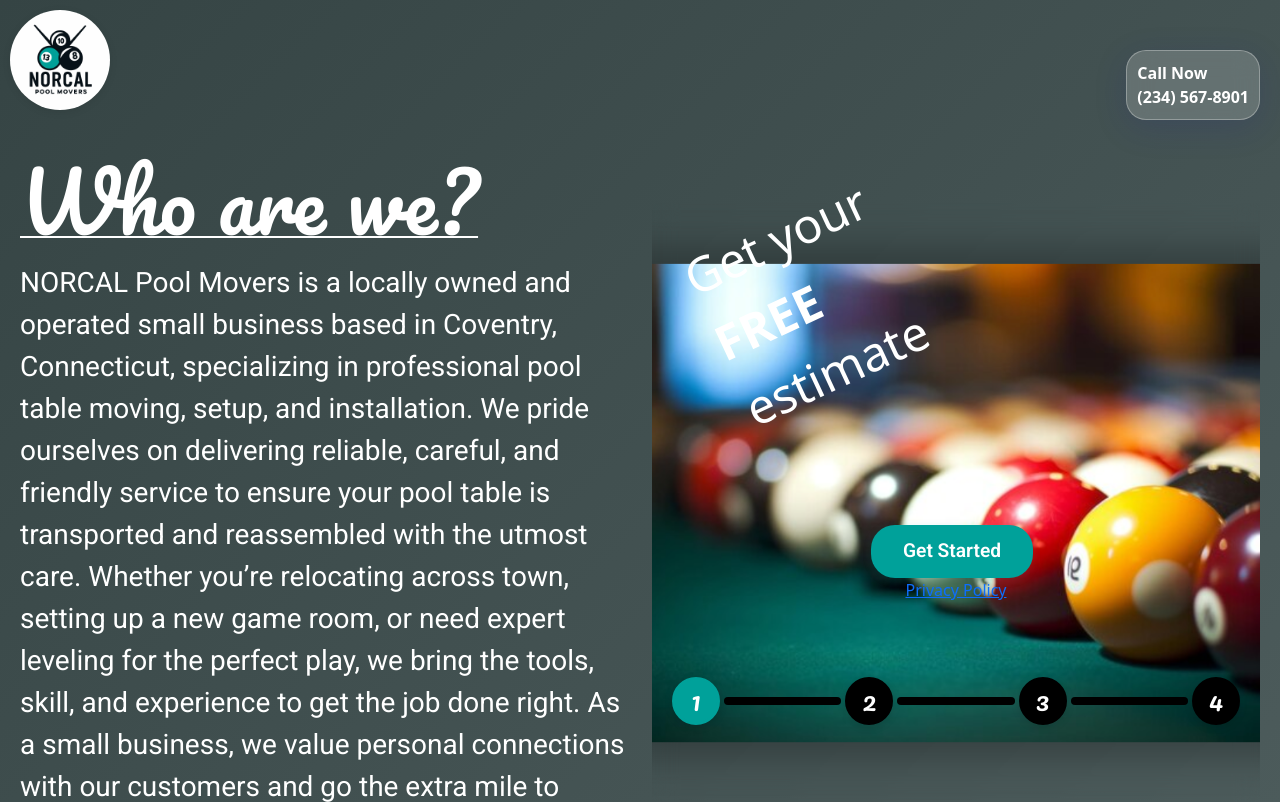
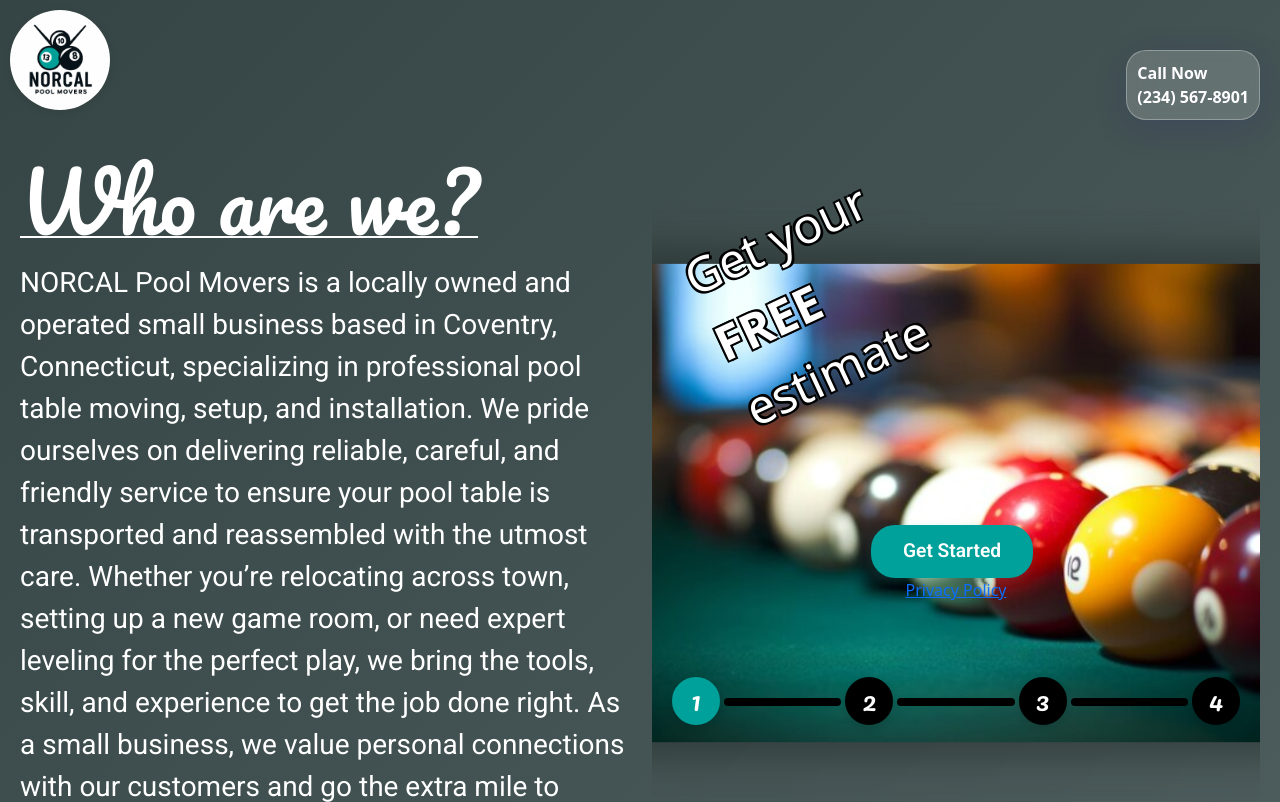
Before and after one commit to RankinsT/ASCapstone2025, a PHP site: page /homeView2.php in a window 1280 px wide; the page is wider, and only the part inside the window is pictured. Shown: the top 802 px of that part. Run offline with PHP 8.4, Linux system fonts and the light colour scheme; data that the repository does not hold is empty; some libraries are stand-ins or nearby versions.

Commit message:
Update homeStyle2.css

```diff
--- a/css/homeStyle2.css
+++ b/css/homeStyle2.css
@@ -370,6 +370,8 @@ button.previous-btn:hover {
   transform-origin: top left; /* Where the rotation pivots */
   font-size: 3em;
   margin-bottom: 50px;
+  text-shadow: 2px 2px 0 #000, -2px -2px 0 #000, 2px -2px 0 #000,
+    -2px 2px 0 #000;
 }
 
 /* Add responsive styles for mobile */
```
